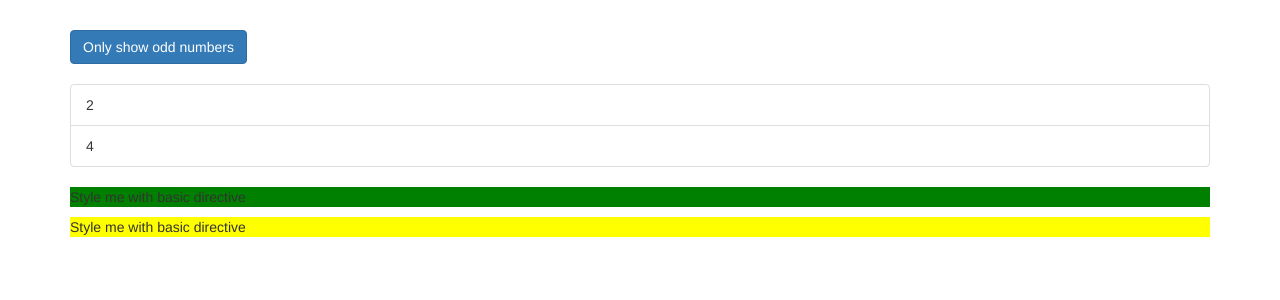
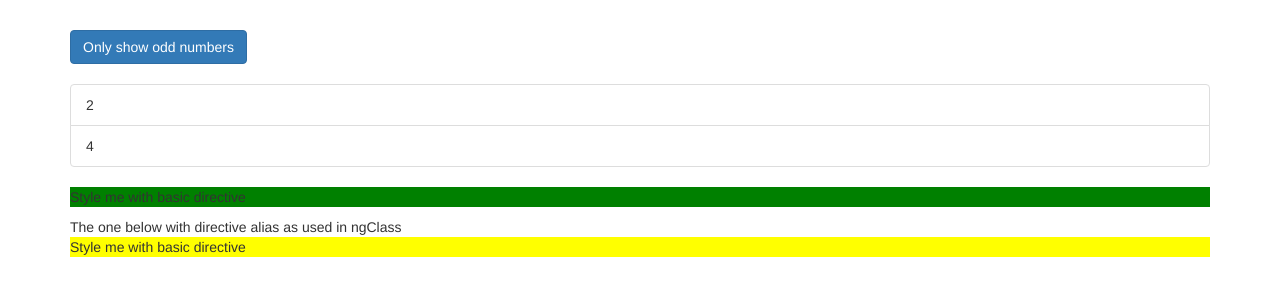
Before and after one commit to chandankpgreen/directives-start, an Angular app: page / in a window 1280 px wide. Shown: the top 300 px of the page. Built offline with nearby package versions, Linux system fonts and the light colour scheme.

Commit message:
directive name as alias for property with same name

```diff
--- a/src/app/app.component.html
+++ b/src/app/app.component.html
@@ -20,7 +20,9 @@
         </div>
       </ul>
       <p appBasicHighlight>Style me with basic directive</p>
-      <p appBetterHighlight [defaultColor]="'yellow'" [highlightColor]="'red'">Style me with basic directive</p>
+      <!-- <p appBetterHighlight [defaultColor]="'yellow'" [highlightColor]="'red'">Style me with basic directive</p> -->
+      The one below with directive alias as used in ngClass
+      <p [appBetterHighlight]="'red'" [defaultColor]="'yellow'" >Style me with basic directive</p>
 
       <!-- <ng-template [ngIf]="onlyOdd">
         <p>Only odd</p>
--- a/src/app/better-highlight/better-highlight.directive.ts
+++ b/src/app/better-highlight/better-highlight.directive.ts
@@ -6,7 +6,7 @@ import { Directive, Renderer2, OnInit, ElementRef, HostListener, HostBinding, In
 export class BetterHighlightDirective implements OnInit {
 
   @Input() defaultColor:string = 'transparent';
-  @Input() highlightColor:string = 'blue';
+  @Input('appBetterHighlight') highlightColor:string = 'blue';
   @HostBinding('style.backgroundColor') backgroundColor: string; //= this.defaultColor;
 
   constructor(private elRef: ElementRef, private renderer: Renderer2) {
```
